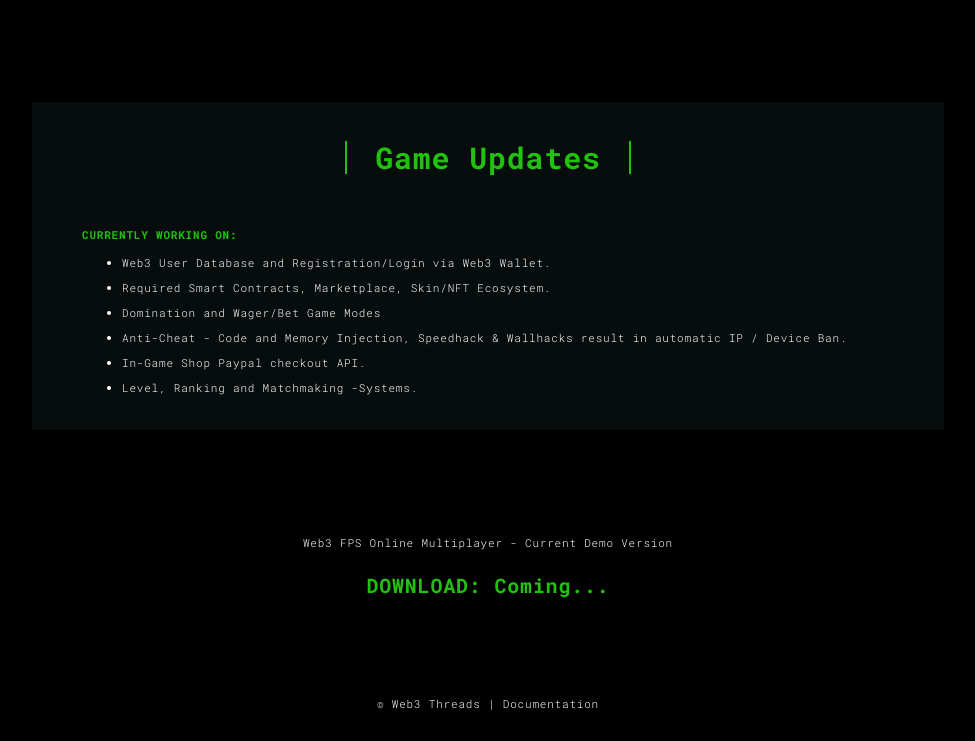
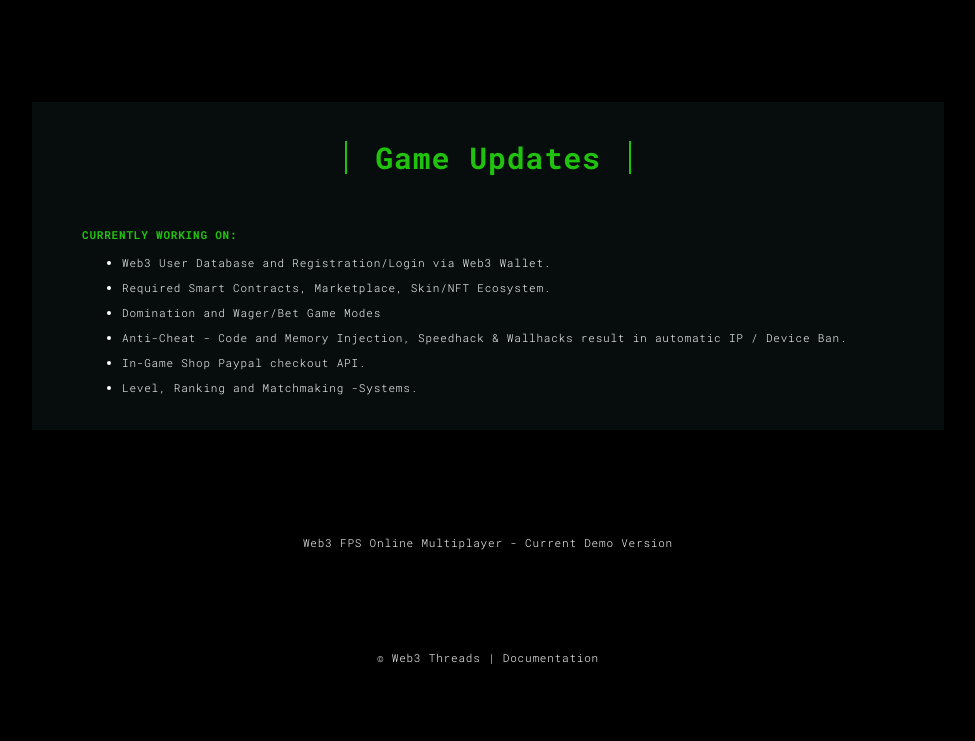
Before and after one commit to aj-kwak/aj-kwak.github.io, a plain HTML site: page work001.html in a window 1280 px wide. Shown: the part 2822-3563 px from the top of the page, without its empty margins (152-1127 px from the left). After the commit the page ends 3517 px from the top, so only its background shows below. Drawn offline with Linux system fonts and the light colour scheme.

Commit message:
Update work001.html

```diff
--- a/work001.html
+++ b/work001.html
@@ -141,7 +141,7 @@
 
       <div class="col-xs-12 col-md-12 text-center">
         <p align="center">Web3 FPS Online Multiplayer - Current Demo Version</p>
-        <h3 align="center">DOWNLOAD: Coming...</b></a></h3><br><br><br>
+	<br><br><br>
       </div>
     </div>
   </div>
```
